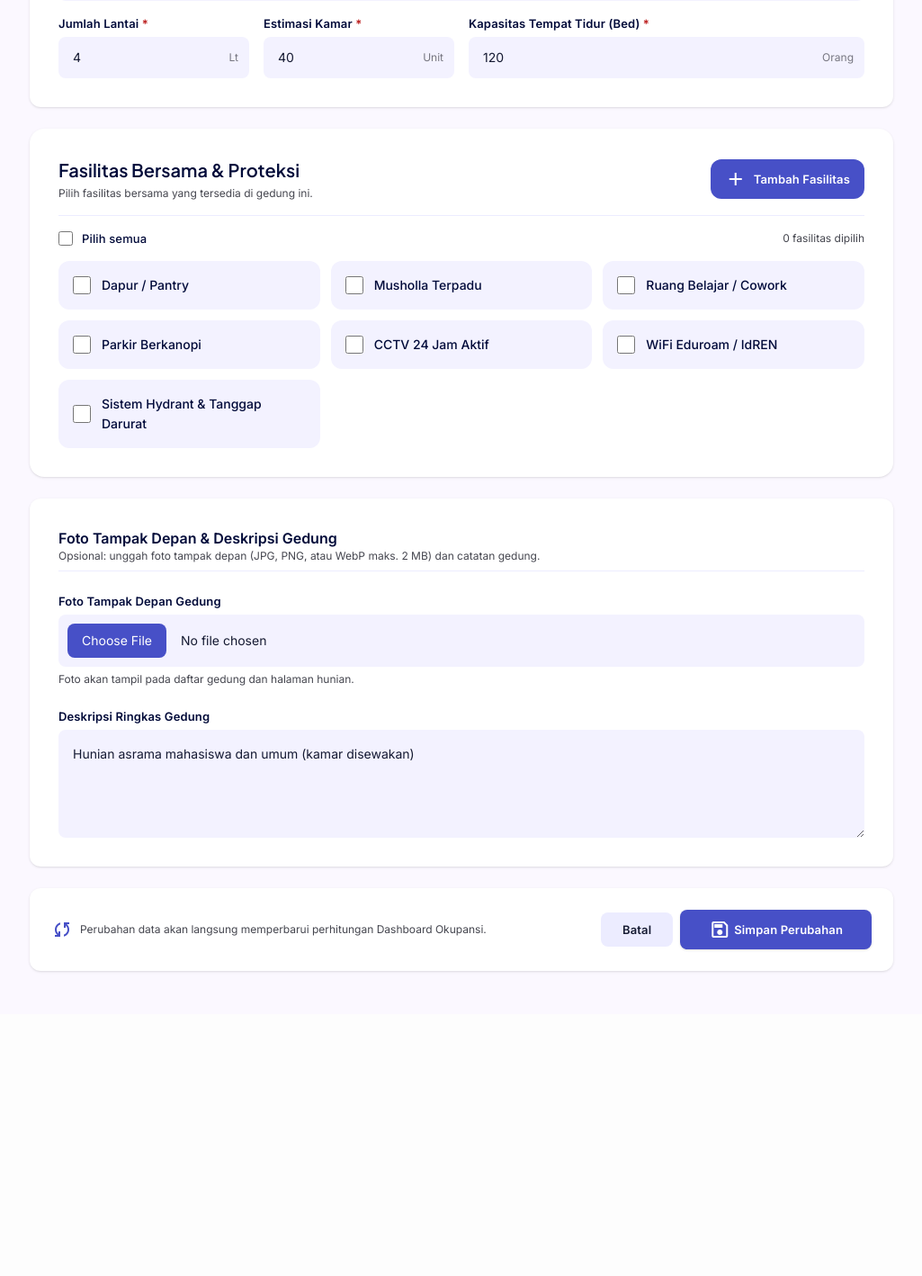
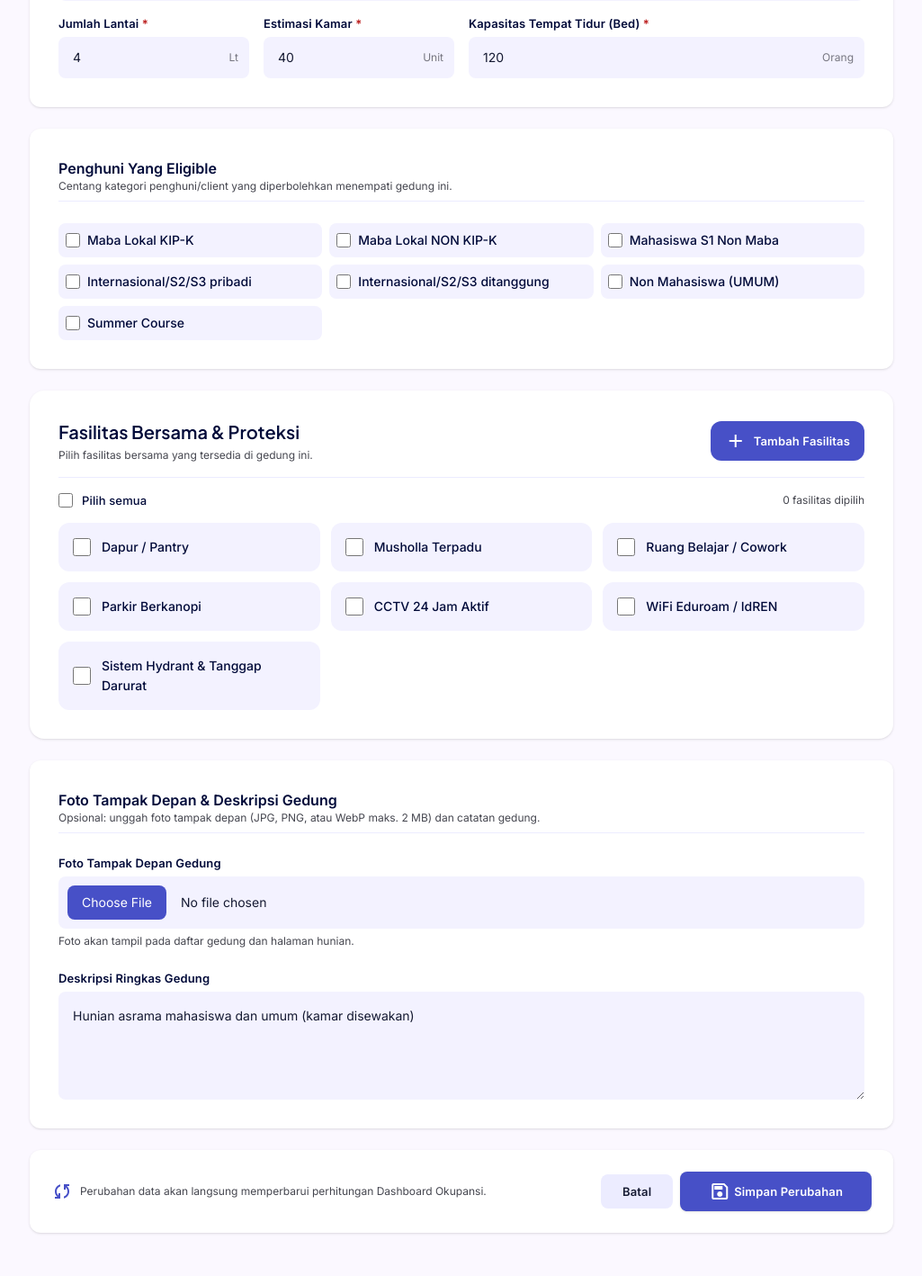
Before and after one commit to amanda-FA/AndalasRecidence, a Laravel app: page /gedung/1/edit in a window 1280 px wide. Shown: the part 817-2235 px from the top of the page at 90% size, without its empty margins (255-1280 px from the left). Before the commit the page ends 1898 px from the top, so only its background shows below. Run offline with Laravel 12, Linux system fonts and the light colour scheme; the visitor is signed in with stand-in values (Sample User, id 1); data comes from the database, SQL or seed files in the repository; data that the repository does not hold is empty; style sheets or scripts are compiled from the project's sources; some libraries are stand-ins or nearby versions.

Commit message:
feat: implement authentication and building management controllers and models

```diff
--- a/app/Http/Controllers/Auth/AuthController.php
+++ b/app/Http/Controllers/Auth/AuthController.php
@@ -127,14 +127,15 @@ class AuthController extends Controller
         ]);
 
         $category = $data['applicant_category'] ?? 'reguler';
-        $jenisClient = JenisClient::firstOrCreate(['jenis' => JenisClient::CATEGORIES[$category]]);
+        $categoryLabel = JenisClient::CATEGORIES[$category];
+        $jenisClient = JenisClient::firstOrCreate(['jenis' => $categoryLabel]);
 
         Client::create([
             'id_jenis_client' => $jenisClient->id_jenis_client,
             'id_pengguna' => $user->id_pengguna,
             'nomor_identitas' => $data['identity_number'] ?? null,
             'status_KIPK' => $category === 'kipk',
-            'pekerjaan' => $data['applicant_category'] ?? 'Mahasiswa',
+            'pekerjaan' => $categoryLabel,
         ]);
 
         return redirect()->route('login')
--- a/app/Http/Controllers/Gedung/GedungController.php
+++ b/app/Http/Controllers/Gedung/GedungController.php
@@ -4,6 +4,7 @@ namespace App\Http\Controllers\Gedung;
 
 use App\Http\Controllers\Controller;
 use App\Models\Gedung;
+use App\Models\JenisClient;
 use App\Models\Kamar;
 use App\Services\FacilitySelectionService;
 use Illuminate\Http\Request;
@@ -54,7 +55,9 @@ class GedungController extends Controller
 
     public function create()
     {
-        return view('gedung.create', app(FacilitySelectionService::class)->formData('gedung'));
+        $jenisClients = JenisClient::orderBy('id_jenis_client')->get();
+
+        return view('gedung.create', compact('jenisClients') + app(FacilitySelectionService::class)->formData('gedung'));
     }
 
     public function store(Request $request)
@@ -68,7 +71,10 @@ class GedungController extends Controller
 
     public function edit(Gedung $gedung)
     {
-        return view('gedung.edit', compact('gedung') + app(FacilitySelectionService::class)->formData('gedung', $gedung));
+        $gedung->load('eligibleJenisClients');
+        $jenisClients = JenisClient::orderBy('id_jenis_client')->get();
+
+        return view('gedung.edit', compact('gedung', 'jenisClients') + app(FacilitySelectionService::class)->formData('gedung', $gedung));
     }
 
     public function update(Request $request, Gedung $gedung)
@@ -111,6 +117,8 @@ class GedungController extends Controller
             'jumlah_lantai' => ['required', 'integer', 'min:1', 'max:20'],
             'deskripsi' => ['nullable', 'string'],
             'foto' => ['nullable', 'image', 'mimes:jpg,jpeg,png,webp', 'max:2048'],
+            'eligible_jenis_clients' => ['nullable', 'array'],
+            'eligible_jenis_clients.*' => ['integer', 'exists:jenis_client,id_jenis_client'],
         ] + FacilitySelectionService::rules('gedung'), [
             'foto.image' => 'File yang diunggah harus berupa gambar.',
             'foto.mimes' => 'Gunakan gambar berformat JPG, PNG, atau WebP.',
@@ -145,6 +153,9 @@ class GedungController extends Controller
                 if ($request->has('fasilitas_present') || $request->has('fasilitas')) {
                     app(FacilitySelectionService::class)->sync($owner, $data['fasilitas'] ?? []);
                 }
+                if ($request->has('eligible_clients_present') || $request->has('eligible_jenis_clients')) {
+                    $owner->eligibleJenisClients()->sync($data['eligible_jenis_clients'] ?? []);
+                }
             });
         } catch (Throwable $exception) {
             if ($newPhoto) {
--- a/app/Models/Gedung.php
+++ b/app/Models/Gedung.php
@@ -4,6 +4,7 @@ namespace App\Models;
 
 use Illuminate\Database\Eloquent\Factories\HasFactory;
 use Illuminate\Database\Eloquent\Model;
+use Illuminate\Database\Eloquent\Relations\BelongsToMany;
 use Illuminate\Database\Eloquent\Relations\HasMany;
 
 class Gedung extends Model
@@ -37,6 +38,20 @@ class Gedung extends Model
     public function fasilitas(): HasMany
     {
         return $this->hasMany(Fasilitas::class, 'id_gedung', 'id_gedung')->where('aktif', true);
+    }
+
+    public function eligibleJenisClients(): BelongsToMany
+    {
+        return $this->belongsToMany(JenisClient::class, 'gedung_jenis_client', 'id_gedung', 'id_jenis_client');
+    }
+
+    public function isEligibleFor(?JenisClient $jenisClient): bool
+    {
+        if (! $jenisClient) {
+            return false;
+        }
+
+        return $this->eligibleJenisClients->contains('id_jenis_client', $jenisClient->id_jenis_client);
     }
 
     public function getFotoUrlAttribute(): ?string
--- a/app/Models/JenisClient.php
+++ b/app/Models/JenisClient.php
@@ -4,6 +4,7 @@ namespace App\Models;
 
 use Illuminate\Database\Eloquent\Factories\HasFactory;
 use Illuminate\Database\Eloquent\Model;
+use Illuminate\Database\Eloquent\Relations\BelongsToMany;
 use Illuminate\Database\Eloquent\Relations\HasMany;
 
 class JenisClient extends Model
@@ -44,4 +45,9 @@ class JenisClient extends Model
     {
         return $this->hasMany(Client::class, 'id_jenis_client', 'id_jenis_client');
     }
+
+    public function eligibleGedungs(): BelongsToMany
+    {
+        return $this->belongsToMany(Gedung::class, 'gedung_jenis_client', 'id_jenis_client', 'id_gedung');
+    }
 }
--- a/resources/views/gedung/_form.blade.php
+++ b/resources/views/gedung/_form.blade.php
@@ -131,6 +131,39 @@
         </div>
     </section>
 
+    {{-- Bagian 3: Penghuni Yang Eligible --}}
+    @php
+        $jenisClients = $jenisClients ?? collect();
+        $selectedEligibleClients = collect(old('eligible_jenis_clients', $gedung?->eligibleJenisClients?->pluck('id_jenis_client')->all() ?? []))
+            ->map(fn ($id) => (int) $id)
+            ->all();
+    @endphp
+    <section class="bg-surface-container-lowest rounded-xl p-space-xl shadow-sm flex flex-col gap-space-lg">
+        <div class="pb-space-sm border-b border-surface-container">
+            <h2 class="font-title-md text-title-md text-primary">Penghuni Yang Eligible</h2>
+            <p class="font-caption-sm text-caption-sm text-on-surface-variant">Centang kategori penghuni/client yang diperbolehkan menempati gedung ini.</p>
+        </div>
+
+        <input type="hidden" name="eligible_clients_present" value="1">
+        <div class="grid grid-cols-1 sm:grid-cols-2 lg:grid-cols-3 gap-space-sm">
+            @foreach ($jenisClients as $jc)
+                <label class="flex items-center gap-space-sm p-space-sm rounded-lg bg-surface-container-low hover:bg-surface-container transition-all cursor-pointer has-[:checked]:bg-secondary-fixed">
+                    <input
+                        type="checkbox"
+                        name="eligible_jenis_clients[]"
+                        value="{{ $jc->id_jenis_client }}"
+                        {{ in_array((int) $jc->id_jenis_client, $selectedEligibleClients, true) ? 'checked' : '' }}
+                        class="accent-secondary w-4 h-4 rounded cursor-pointer shrink-0"
+                    >
+                    <span class="font-body-md-medium text-body-md-medium text-primary">{{ $jc->jenis }}</span>
+                </label>
+            @endforeach
+        </div>
+        @error('eligible_jenis_clients')
+            <p class="text-caption-sm text-error" role="alert">{{ $message }}</p>
+        @enderror
+    </section>
+
     @include('partials.facility-selector', ['facilityTitle' => 'Fasilitas Bersama & Proteksi', 'facilityDescription' => 'Pilih fasilitas bersama yang tersedia di gedung ini.'])
 
     {{-- Bagian 4: Foto & Deskripsi --}}
```
Also changed, not shown: database/migrations/2026_11_23_000001_create_gedung_jenis_client_table.php (added).
